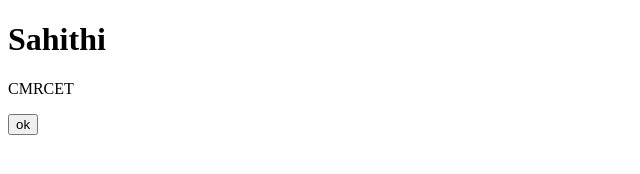
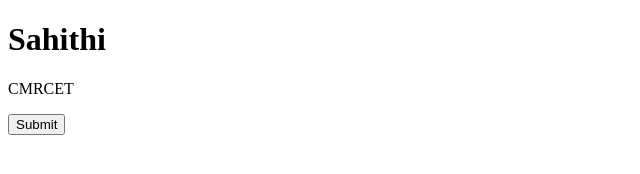
Before and after one commit to Sahithi-99/sahithi-beingzero, a website: page public/html/index.html in a window 1280 px wide. Shown: the full height of the page, 0-640 px from the left. Drawn offline with nearby package versions, Linux system fonts and the light colour scheme; files that its build step writes are made by us from their sources; files whose address does not match are found by name.

```diff
--- a/public/html/index.html
+++ b/public/html/index.html
@@ -10,7 +10,7 @@
 <body>
 <h1>Sahithi</h1>
 <p>CMRCET</p>
-<input class="btn btn-success" type="Submit" value="ok"></input>
+<input class="btn btn-success" type="button" value="Submit"></input>
 <script src="https://cdnjs.cloudflare.com/ajax/libs/jquery/3.4.1/jquery.min.js"></script>
 <script src="https://cdnjs.cloudflare.com/ajax/libs/twitter-bootstrap/4.4.1/js/bootstrap.min.js"></script>
 <script src="js/site.js"></script>
```
